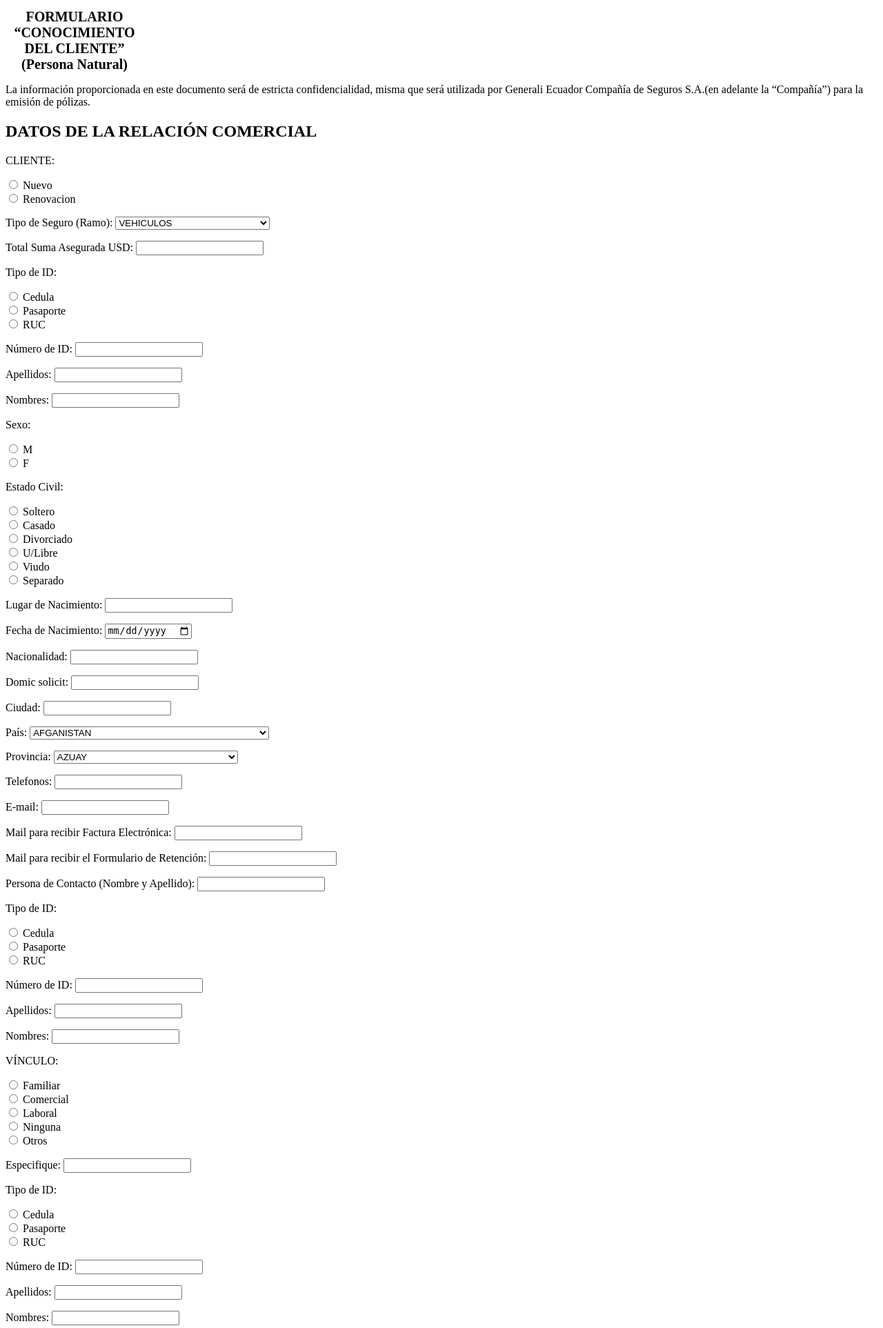
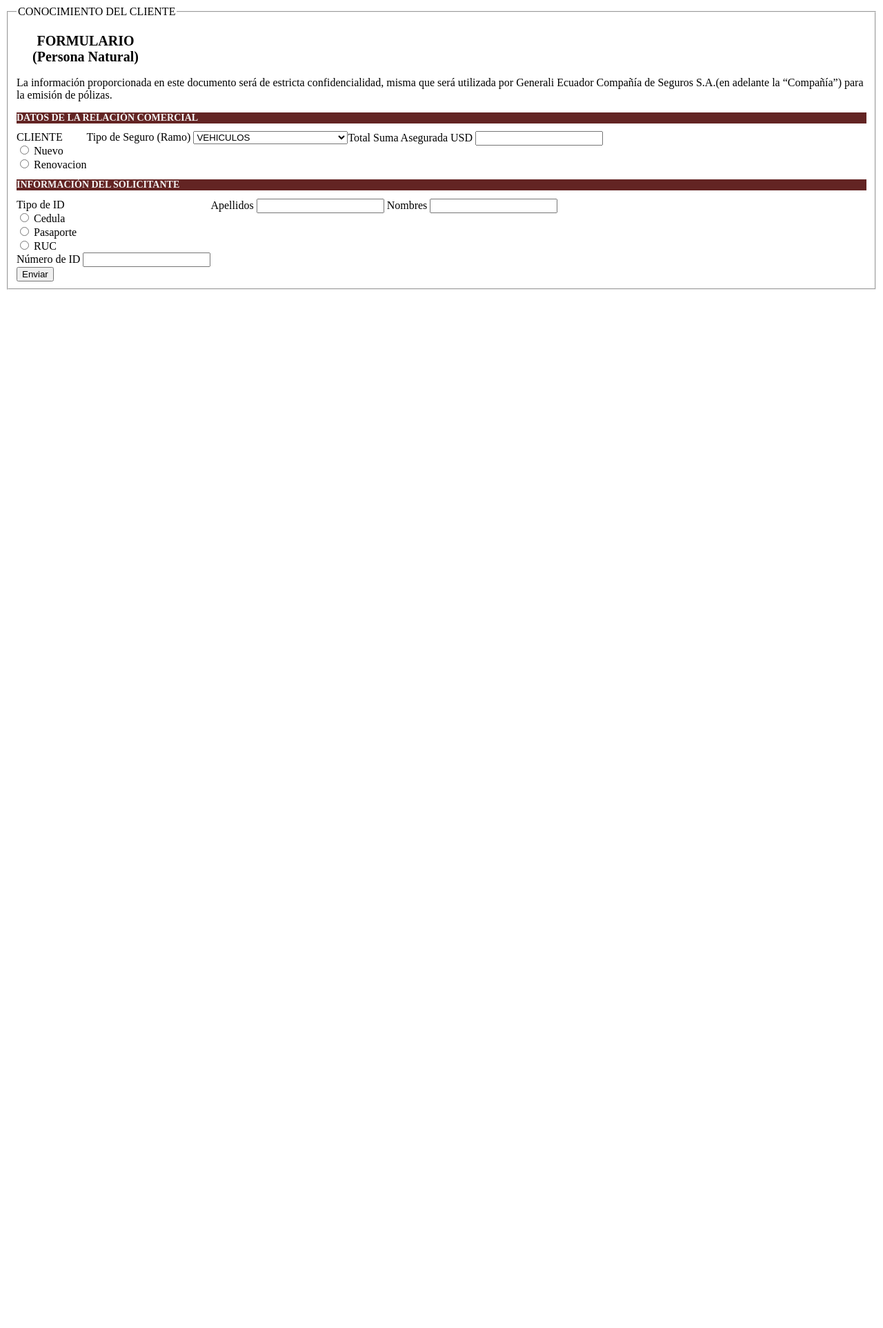
Before and after one commit to Roger963/Forms-Tecservin, a Django app: page / in a window 1280 px wide. Shown: the top 1925 px of the page at 69% size. After the commit the page ends 420 px from the top, so only its background shows below. Run offline with Django 4.2, Linux system fonts and the light colour scheme; some libraries are stand-ins or nearby versions.

Commit message:
conexional html y css

```diff
--- a/generali/forms.py
+++ b/generali/forms.py
@@ -273,3 +273,6 @@ class FormularioForm(ModelForm):
             'lugar_declaration': forms.Select(choices=place_choices),
             'condic_declaration': forms.CheckboxInput(),
         }
+
+    def save(self, *args, **kwargs):
+        super().save(*args, **kwargs)
--- a/generali/static/style.css
+++ b/generali/static/style.css
@@ -3,13 +3,28 @@ html {
 }
 body {
     font-size : 16px;
-}
+    }
 h1 {
     text-align : center;
     font-size : 2rem;
     width: 20rem;
 }
+h2 {
+    font-size : 1.4rem;
+    color: whitesmoke;
+    background : #632423 ;
+}
 
 span {
     font-size: 2 rem;
 }
+
+.relacioncomercial{
+    display :flex;
+    flex-wrap: wrap;
+
+
+}
+.cliente {
+    display :flex,
+}
--- a/generali/templates/generali/formgenerali.html
+++ b/generali/templates/generali/formgenerali.html
@@ -1,11 +1,11 @@
-{% load static%} {% load crispy_forms_tags %}
+{% load crispy_forms_tags %} {% load static %}
 <!DOCTYPE html>
 <html lang="en">
   <head>
     <meta charset="UTF-8" />
     <meta http-equiv="X-UA-Compatible" content="IE=edge" />
     <meta name="viewport" content="width=device-width, initial-scale=1.0" />
-    <link rel="stylesheet" href="{% static './style.css' %}" />
+    <link type="text/css" href="{% static './style.css' %}" rel="stylesheet" />
 
     <title>Document</title>
   </head>
@@ -16,26 +16,52 @@
       enctype="multipart/form-data"
     >
       {% csrf_token %}
-
-      <div class="encabezado">
-        <h1>FORMULARIO “CONOCIMIENTO DEL CLIENTE” (Persona Natural)</h1>
+      <fieldset>
+      <legend>CONOCIMIENTO DEL CLIENTE</legend>
+      <section class="encabezado">
+        <h1>FORMULARIO (Persona Natural)</h1>
         <p>
           La información proporcionada en este documento será de estricta
           confidencialidad, misma que será utilizada por Generali Ecuador
           Compañía de Seguros S.A.(en adelante la “Compañía”) para la emisión de
           pólizas.
         </p>
-      </div>
-      <div class="title1">
-        <h2>DATOS DE LA RELACIÓN COMERCIAL</h2>
-      </div>
+      </section>
 
-      <div class="container1">
-        <span></span>
-        {{ form.as_p}}
-      </div>
+      <h2>DATOS DE LA RELACIÓN COMERCIAL</h2>
+      <section class="relacioncomercial">
+        <div class="cliente">
+          <label for="cliente">{{form.cliente.label}} </label>
+          {{form.cliente}}
+        </div>
+        <div>
+          <label for="tiposeguro">{{form.tiposeguro.label}} </label>
+          {{form.tiposeguro}}
+        </div>
+        <div>
+          <label for="sumasegurada">{{form.sumasegurada.label}} </label>
+          {{form.sumasegurada}}
+        </div>
+      </section>
 
-      <button type="submit">Submit</button>
+      <h2>INFORMACIÓN DEL  SOLICITANTE</h2>
+      <section class="relacioncomercial">
+        <div>
+          <label for="doc_solicit">{{form.doc_solicit.label}} </label>
+          {{form.doc_solicit}}
+          <label for="num_solicit">{{form.num_solicit.label}} </label>
+          {{form.num_solicit}}
+        </div>
+        <div>
+          <label for="apell_solicit">{{form.apell_solicit.label}} </label>
+          {{form.apell_solicit}}
+          <label for="name_solicit">{{form.name_solicit.label}} </label>
+          {{form.name_solicit}}
+        </div>
+
+      </section>
+
+      <button type="submit">Enviar</button>
     </form>
   </body>
 </html>
--- a/generali/views.py
+++ b/generali/views.py
@@ -5,6 +5,7 @@ from .forms import FormularioForm
 # Create your views here.
 def form_generali(request):
     if request.POST:
+    #if (request.method == 'POST' ):
         form = FormularioForm(request.POST, request.FILES)
         print(request.FILES)
         if form.is_valid():
```
Also changed, not shown: generali/templates/base.html (+5 -8 lines), mysite/settings.py (+7 -8 lines), static/style.css (added, +23 -0 lines), generali/models.py (line endings or trailing spaces).
